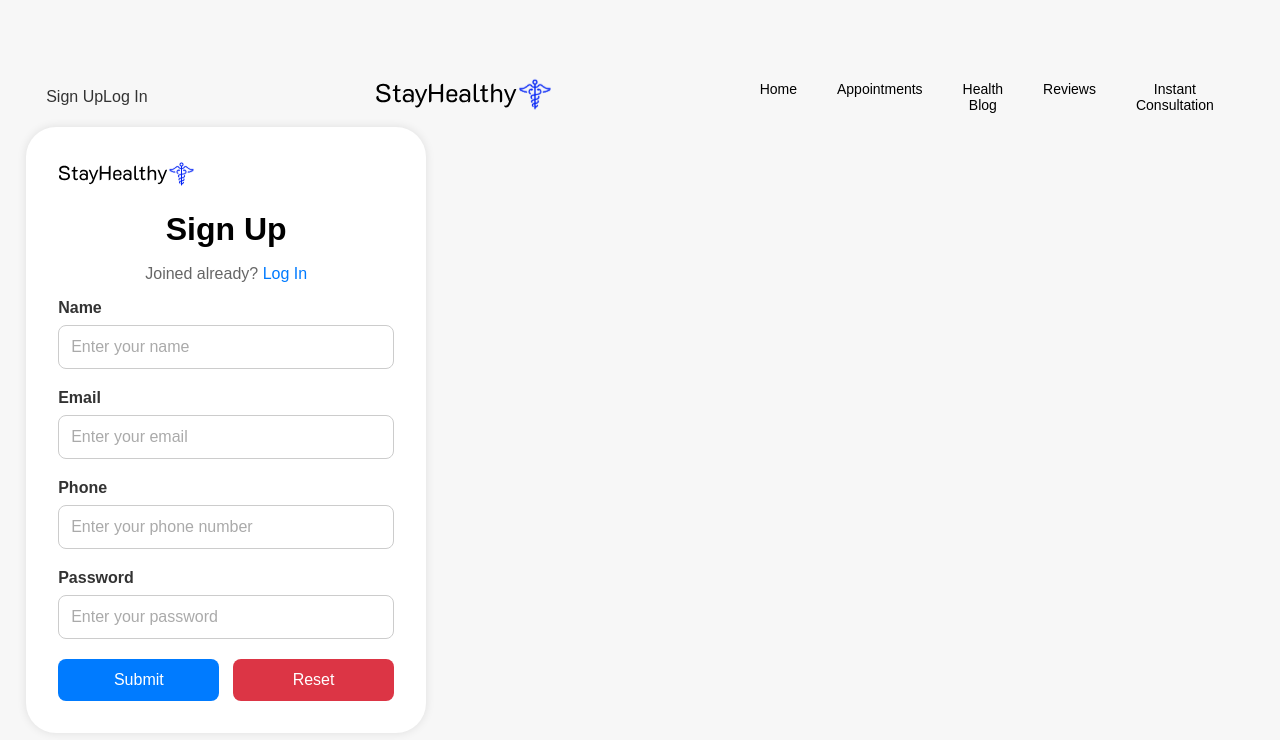
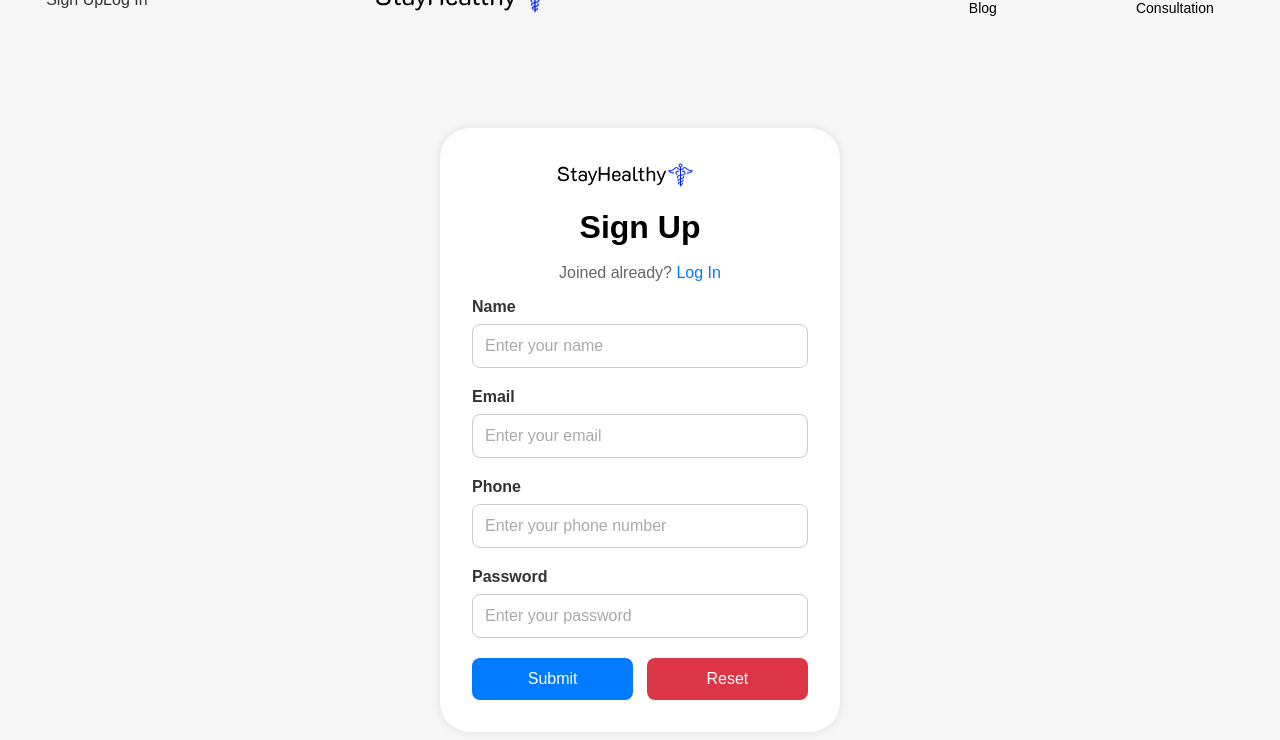
Before and after one commit to PispirispisS/react_capstone, a React (Create React App) app: page /signup in a window 1280 px wide. Shown: the top 740 px of the page. Built offline with nearby package versions, Linux system fonts and the light colour scheme; the HTML template or start-up script is replaced by a standard one.

Commit message:
signupform centrado pero navbar cortada

```diff
--- a/src/Components/SignUpForm/SignupForm.css
+++ b/src/Components/SignUpForm/SignupForm.css
@@ -1,11 +1,19 @@
 body {
     font-family: Arial, sans-serif;
     background-color: #f7f7f7;
+    margin: 0;
+    height: 100vh;
     display: flex;
     justify-content: center;
     align-items: center;
+}
+
+.signup-wrapper {
+    display: flex;
+    justify-content: center;
+    align-items: center;
+    width: 100%;
     height: 100vh;
-    margin: 0;
 }
 
 .signup-container {
@@ -15,6 +23,12 @@ body {
     box-shadow: 0 0 10px rgba(0, 0, 0, 0.1);
     max-width: 400px;
     width: 100%;
+    text-align: center;
+}
+
+.signup-container img {
+    display: block;
+    margin: 0 auto 1rem; /* Centra la imagen del logo */
 }
 
 h1 {
@@ -39,6 +53,7 @@ p a:hover {
 .form-group {
     margin-bottom: 1rem;
     position: relative;
+    text-align: left; /* Alinea el texto de los labels a la izquierda */
 }
 
 .form-group label {
@@ -63,7 +78,6 @@ p a:hover {
 .password-group {
     position: relative;
 }
-
 
 .form-buttons {
     display: flex;
--- a/src/Components/SignUpForm/SignupForm.js
+++ b/src/Components/SignUpForm/SignupForm.js
@@ -56,6 +56,7 @@ const Sign_Up = () => {
     };
 
     return (
+        <div className="signup-wrapper">
             <div className="signup-container">
                 <a href="/"><img src={Logo} alt="Logo" /></a>
                 <h1>Sign Up</h1>
@@ -85,6 +86,7 @@ const Sign_Up = () => {
                     </div>
                 </form>
             </div>
+        </div>
     );
 }
 
```
Lines whose indentation alone changed are shown as unchanged.
